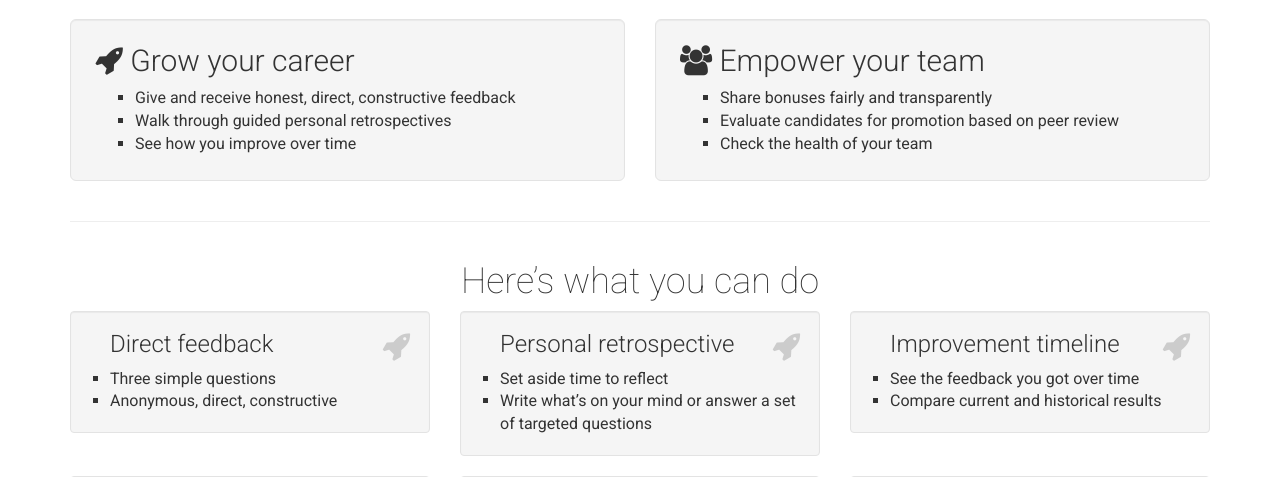
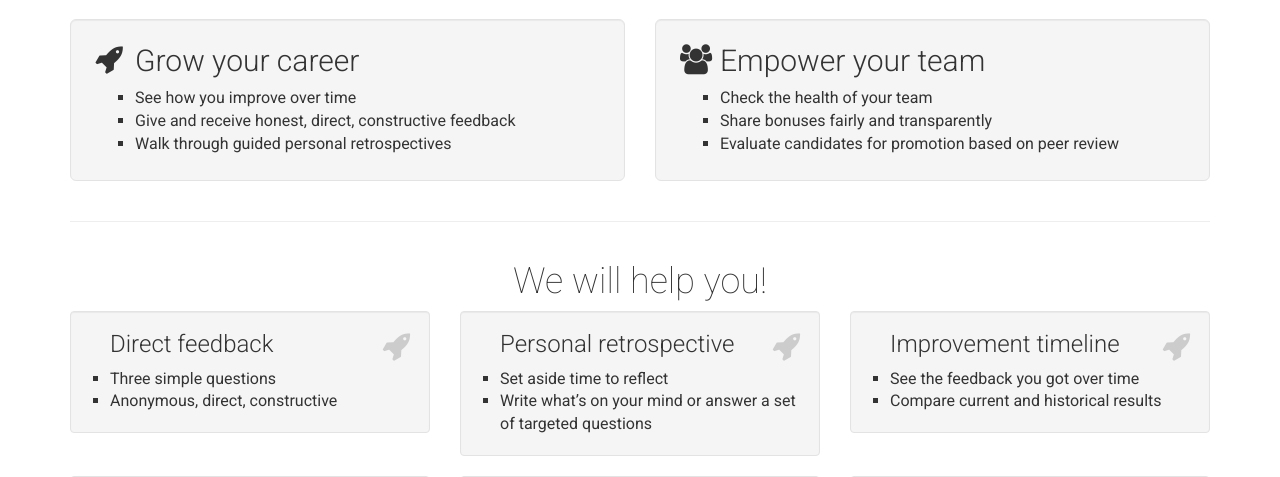
Before and after one commit to tasuk/psfg, a Django app: page /labs in a window 1280 px wide. Shown: the part 51-528 px from the top of the page. Run offline with Django 3.2, Linux system fonts and the light colour scheme; some libraries are stand-ins or nearby versions.

Commit message:
Reword, reorder

```diff
--- a/homepage/templates/index.html
+++ b/homepage/templates/index.html
@@ -20,6 +20,8 @@
 
         .well ul { margin-bottom: 0px; }
         .well h2, .well h3 { margin-top: 0px; }
+        .benefits .well .fa { font-size: 30px; position: absolute; }
+        .benefits h2 { padding-left: 40px; }
         .features .well .fa { color: #CCC; font-size: 30px; position: absolute; top: 20px; right: 35px; }
         .features h3, .features .well ul { padding-left: 20px; }
 
@@ -63,22 +65,24 @@
     <div class="row">
         <div class="col-sm-6">
             <div class="well well-lg">
-                <h2><i class="fa fa-rocket"></i> Grow your career</h2>
+                <i class="fa fa-rocket"></i>
+                <h2>Grow your career</h2>
                 <ul>
+                    <li>See how you improve over time</li>
                     <li>Give and receive honest, direct, constructive feedback</li>
                     <li>Walk through guided personal retrospectives</li>
-                    <li>See how you improve over time</li>
                 </ul>
             </div>
         </div>
 
         <div class="col-sm-6">
             <div class="well well-lg">
-                <h2><i class="fa fa-group"></i> Empower your team</h2>
+                <i class="fa fa-group"></i>
+                <h2>Empower your team</h2>
                 <ul>
+                    <li>Check the health of your team</li>
                     <li>Share bonuses fairly and transparently</li>
                     <li>Evaluate candidates for promotion based on peer review</li>
-                    <li>Check the health of your team</li>
                 </ul>
             </div>
         </div>
@@ -87,7 +91,7 @@
 </div>
 
 <div class="container features">
-    <h1>Here’s what you can do</h1>
+    <h1>We will help you!</h1>
 
     <div class="row equal">
         <div class="col-md-4 col-sm-6">
```
